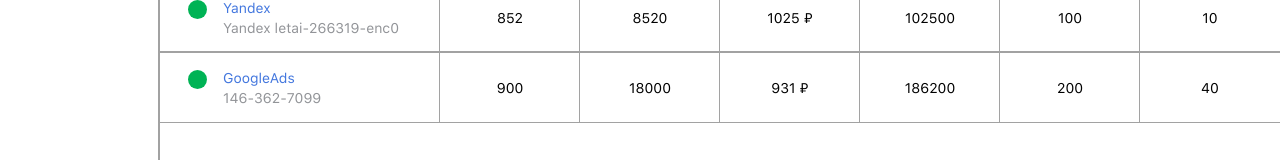
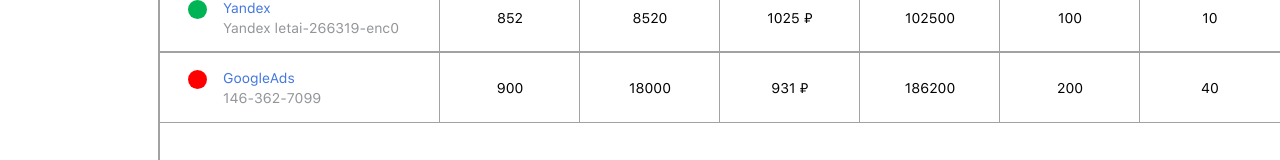
Before and after one commit to konstantinstepanyan/uAdds, a React (Create React App) app: page / in a window 1280 px wide. Shown: the part 567-727 px from the top of the page. Built offline with nearby package versions, Linux system fonts and the light colour scheme.

Commit message:
fix circleColor bug

```diff
--- a/src/components/table/Table.js
+++ b/src/components/table/Table.js
@@ -59,7 +59,7 @@ export default class Table extends Component {
 
         <TableRow serviceTitle="Yandex" serviceTitleDesc="Yandex letai-266319-enc0" clicksCount="852"
         showsCount="8520" conversionPriceCount="1025 ₽" priceCount="102500" conversionCount="100"
-        salesCount="10" />
+        salesCount="10" circleColor="#00B355"/>
 
 
 
@@ -100,7 +100,7 @@ export default class Table extends Component {
 
         <TableRow serviceTitle="GoogleAds" serviceTitleDesc="146-362-7099" clicksCount="900"
         showsCount="18000" conversionPriceCount="931 ₽" priceCount="186200" conversionCount="200"
-        salesCount="40" />
+        salesCount="40" circleColor="#f00"/>
 
 
 
--- a/src/components/tableRow/TableRow.js
+++ b/src/components/tableRow/TableRow.js
@@ -29,7 +29,7 @@ export default class TableRow extends Component {
   }
 
   render() {
-     const {serviceTitle, serviceTitleDesc,
+     const {circleColor, serviceTitle, serviceTitleDesc,
             clicksCount, showsCount,
             conversionPriceCount, priceCount,
             conversionCount, salesCount} = this.props;
@@ -40,7 +40,7 @@ export default class TableRow extends Component {
             <div className="table__item service-title yandex border-top_grey">
                     <div className="content-container">
                         <svg className="table__circle" xmlns="http://www.w3.org/2000/svg" width="19" height="20" viewBox="0 0 19 20" fill="none">
-                            <circle cx="9.5" cy="9.57959" r="9.5" fill="#00B355"/>
+                            <circle cx="9.5" cy="9.57959" r="9.5" fill={circleColor}/>
                         </svg>
                         <span className="table__p color_blue">{serviceTitle} </span>
                         <span className="table__desc color_grey">{serviceTitleDesc} </span>
```
